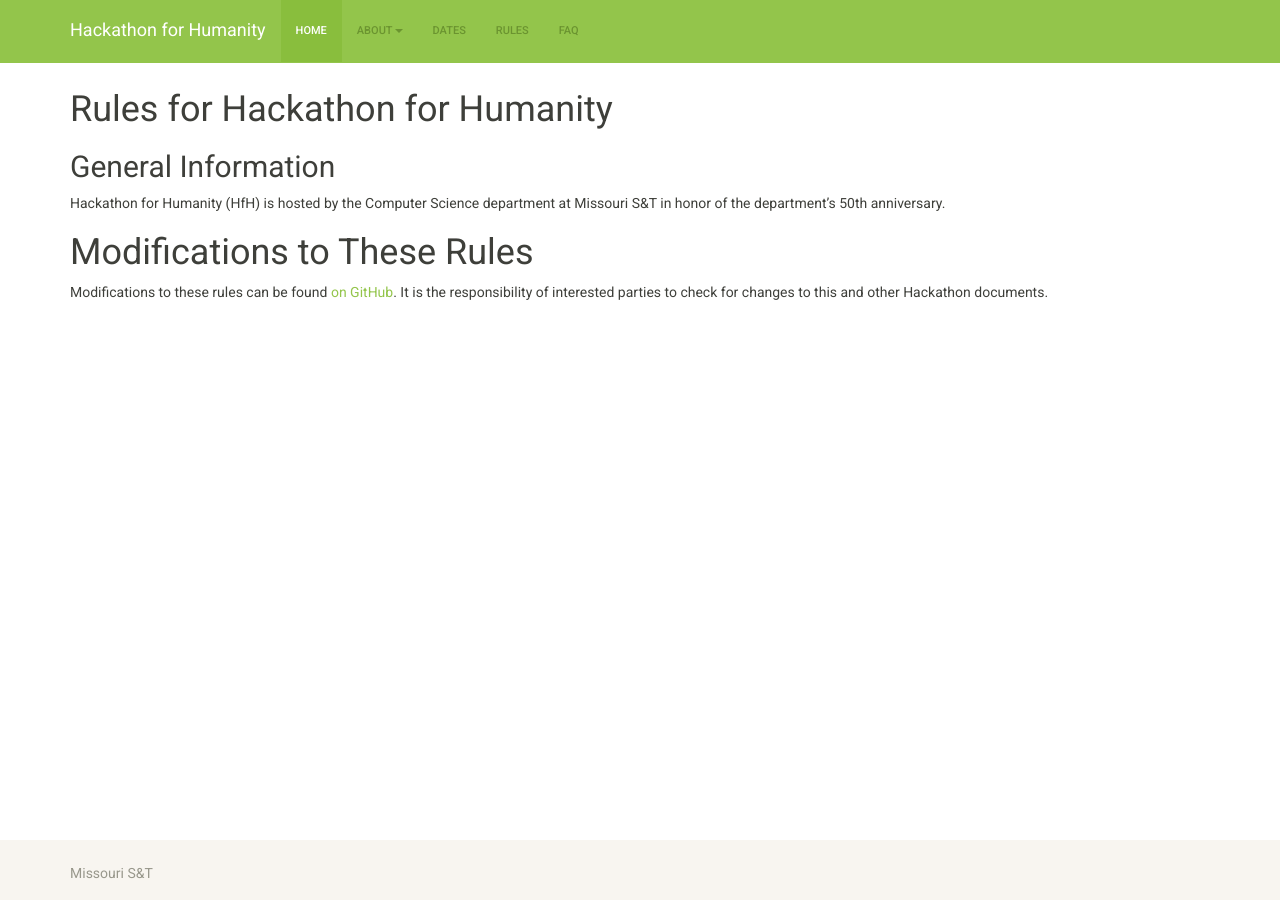
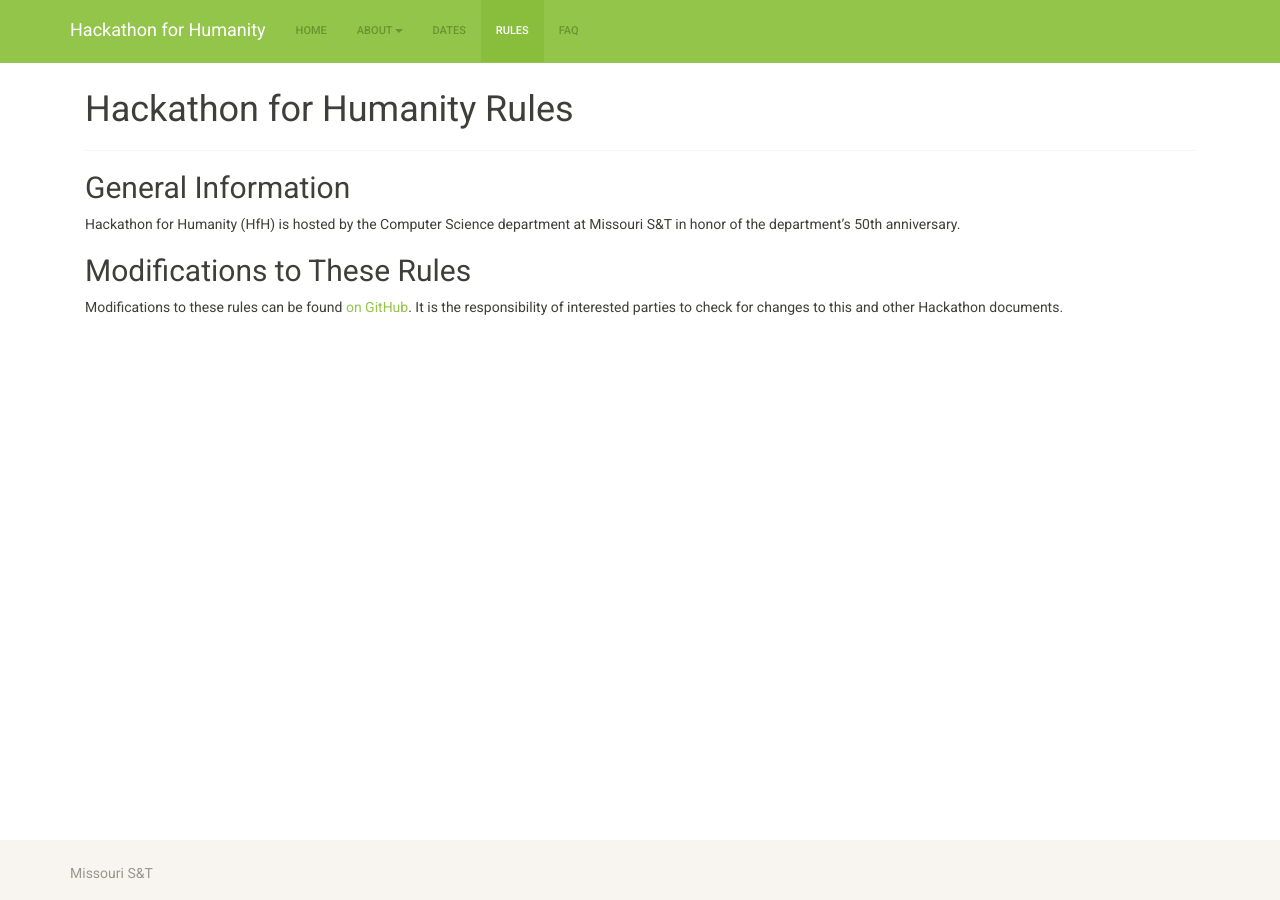
Before and after one commit to cmpsci-goldnjub/info, a Jekyll site: the page built from rules.md, in a window 1280 px wide. Built offline with Jekyll 4.4.1, drawn with Linux system fonts in a browser that asks for light colours.

Commit message:
Clean up and add missing pages

```diff
--- a/_includes/navbar.html
+++ b/_includes/navbar.html
@@ -12,18 +12,18 @@
     </div>
     <div id="navbar" class="navbar-collapse collapse">
       <ul class="nav navbar-nav">
-        <li class="active"><a href="{{ "/" | prepend: site.baseurl }}">Home</a></li>
-        <li class="dropdown">
+        <li id="home-nav"><a href="{{ "/" | prepend: site.baseurl }}">Home</a></li>
+        <li id="about-nav" class="dropdown">
           <a href="#" class="dropdown-toggle" data-toggle="dropdown" role="button" aria-haspopup="true" aria-expanded="false">About<span class="caret"></span></a>
           <ul class="dropdown-menu">
-            <li><a href="{{ "/about/" | prepend: site.baseurl }}#The-Hackathon">The Hackathon</a></li>
-            <li><a href="{{ "/about/" | prepend: site.baseurl }}#People">People</a></li>
-            <li><a href="{{ "/about/" | prepend: site.baseurl }}#S-T-Computer-Science">S&amp;T Computer Science</a></li>
+            <li><a href="{{ "/about/" | prepend: site.baseurl }}#the-hackathon">The Hackathon</a></li>
+            <li><a href="{{ "/about/" | prepend: site.baseurl }}#st-computer-science">S&amp;T Computer Science</a></li>
+            <li><a href="{{ "/about/" | prepend: site.baseurl }}#people">People</a></li>
           </ul>
         </li>
-        <li><a href="{{ "/dates/" | prepend: site.baseurl }}">Dates</a></li>
-        <li><a href="{{ "/rules/" | prepend: site.baseurl }}">Rules</a></li>
-        <li><a href="{{ "/faq/" | prepend: site.baseurl }}">FAQ</a></li>
+        <li id="dates-nav"><a href="{{ "/dates/" | prepend: site.baseurl }}">Dates</a></li>
+        <li id="rules-nav"><a href="{{ "/rules/" | prepend: site.baseurl }}">Rules</a></li>
+        <li id="faq-nav"><a href="{{ "/faq/" | prepend: site.baseurl }}">FAQ</a></li>
       </ul>
     </div><!--/.nav-collapse -->
   </div>
--- a/_includes/scripts.html
+++ b/_includes/scripts.html
@@ -1,2 +1,5 @@
 <script src="{{ "/js/jquery-1.11.3.min.js" | prepend: site.baseurl }}"></script>
 <script src="{{ "/js/bootstrap.min.js" | prepend: site.baseurl }}"></script>
+<script>
+  $("#{{ page.nav }}-nav").addClass("active");
+</script>
--- /dev/null
+++ b/_layouts/page.html
@@ -0,0 +1,9 @@
+---
+layout: default
+---
+
+<div class="col-xs-12">
+  <h1>{{ page.title }}</h1>
+  <hr>
+  {{ content }}
+</div>
--- a/rules.md
+++ b/rules.md
@@ -1,9 +1,8 @@
 ---
-layout: default
-title: HfH Rules
+layout: page
+nav: rules
+title: Hackathon for Humanity Rules
 ---
-
-# Rules for Hackathon for Humanity
 
 ## General Information
 
@@ -11,7 +10,7 @@ Hackathon for Humanity (HfH) is hosted by the Computer Science
 department at Missouri S&T in honor of the department's 50th
 anniversary.
 
-# Modifications to These Rules
+## Modifications to These Rules
 
 Modifications to these rules can be found
 [on GitHub](https://github.com/cmpsci-goldnjub/info/commits/master/rules.md). It
```
Also changed, not shown: about.md (added, +19 -0 lines), dates.md (added, +7 -0 lines), faq.md (added, +7 -0 lines), index.md (+2 -3 lines).
